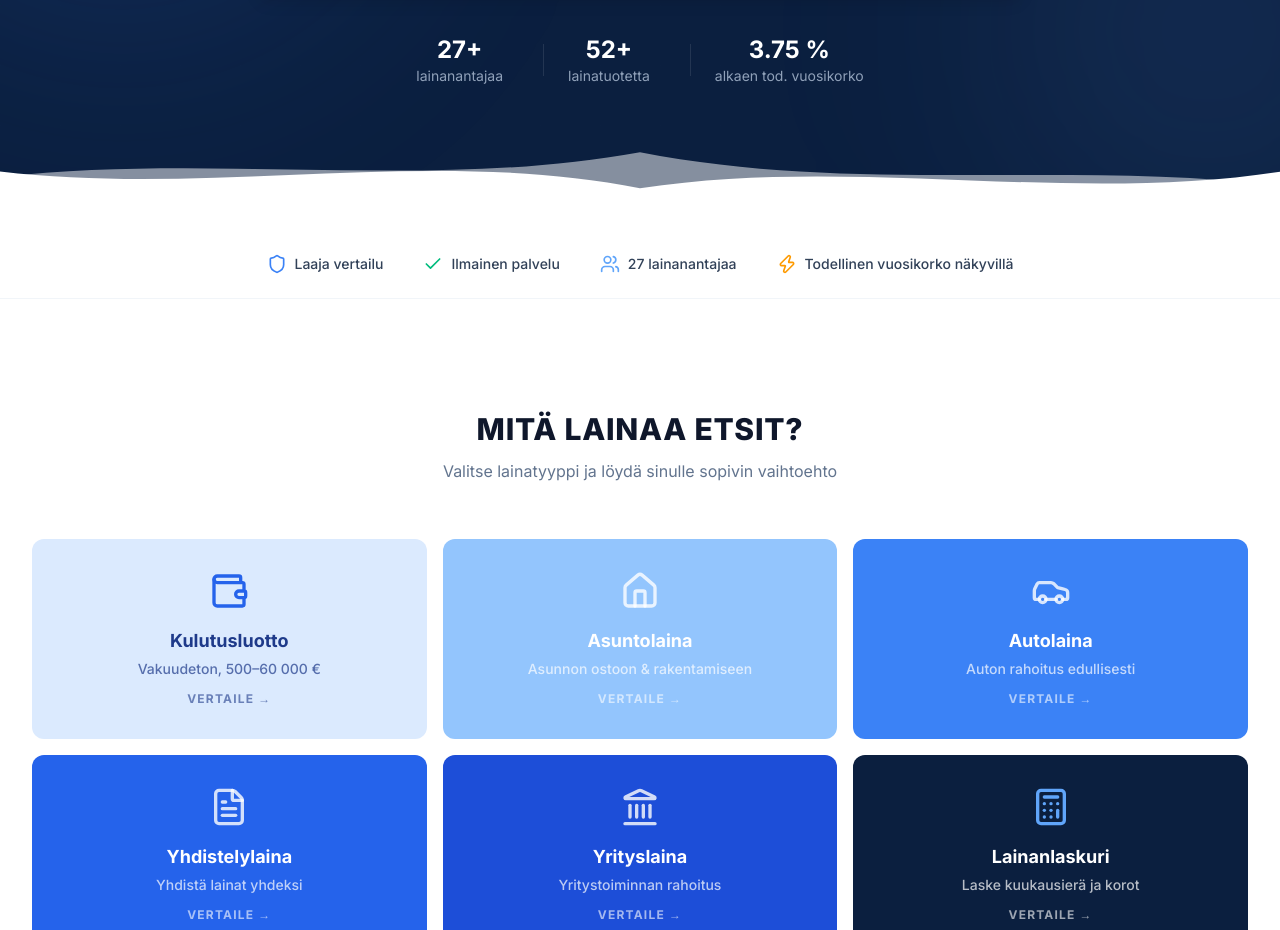
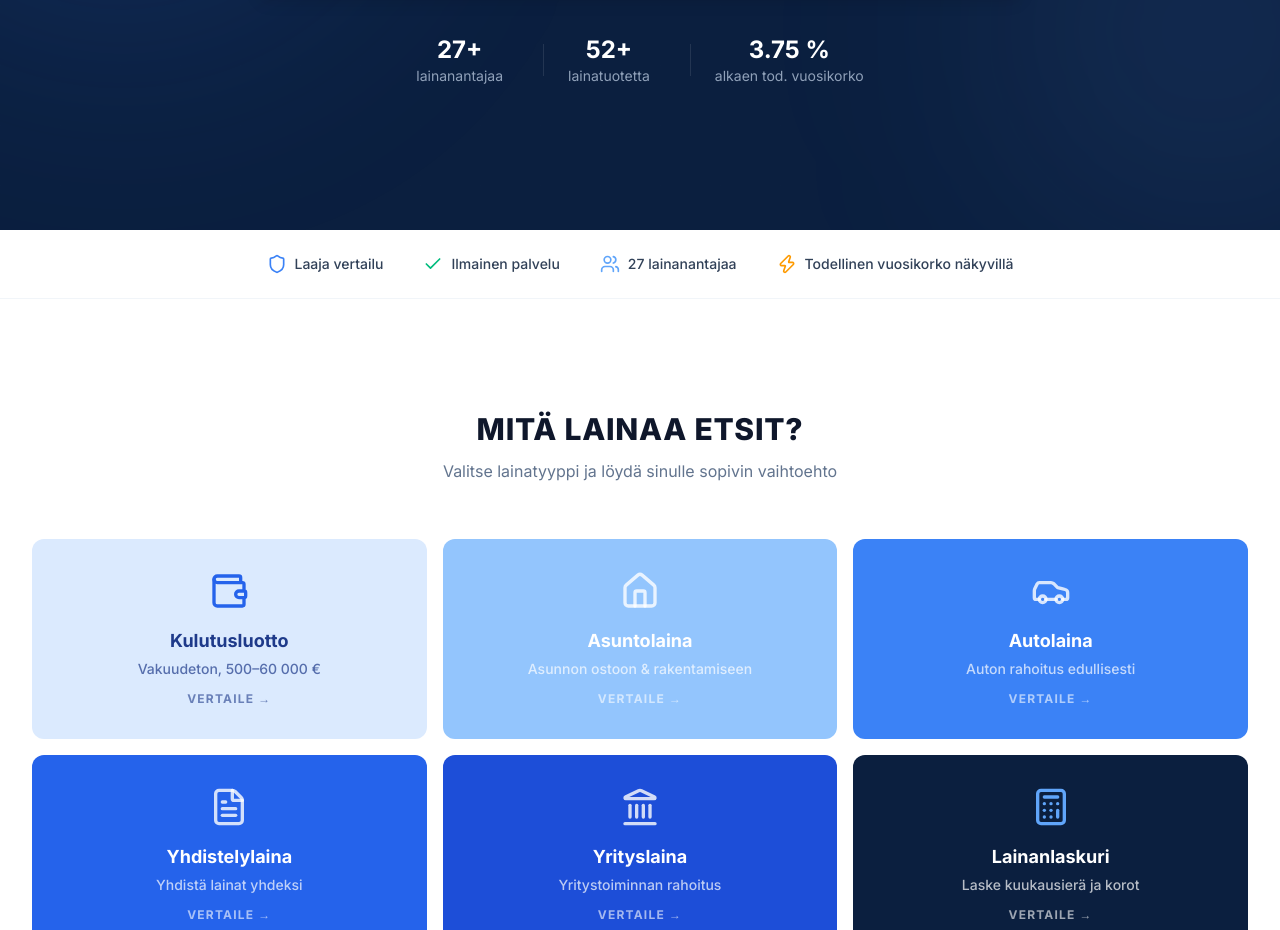
Before and after one commit to Sonodo/valitselaina, a Next.js app: page / in a window 1280 px wide. Shown: the part 780-1710 px from the top of the page. Built offline with nearby package versions, Linux system fonts and the light colour scheme; no server answers.

Commit message:
Remove wave divider from under hero on landing page

```diff
--- a/src/app/home-content.tsx
+++ b/src/app/home-content.tsx
@@ -258,10 +258,6 @@ export default function HomeContent({
           </div>
         </div>
 
-        {/* Animated wave to white */}
-        <div className="absolute bottom-0 left-0 right-0">
-          <WaveDivider color="#ffffff" />
-        </div>
       </section>
 
       {/* ─────────────────────────────────────────────────────────────
```
